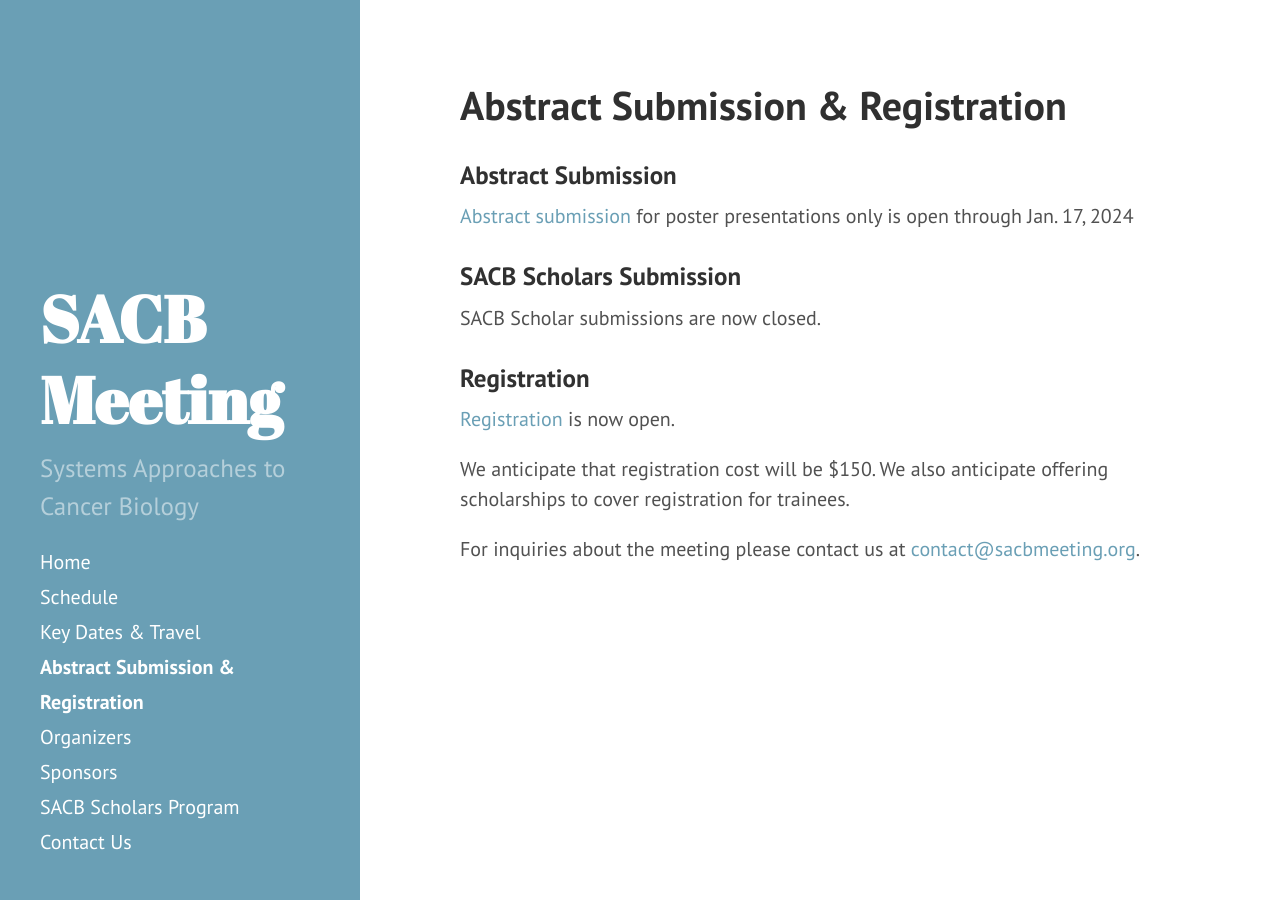
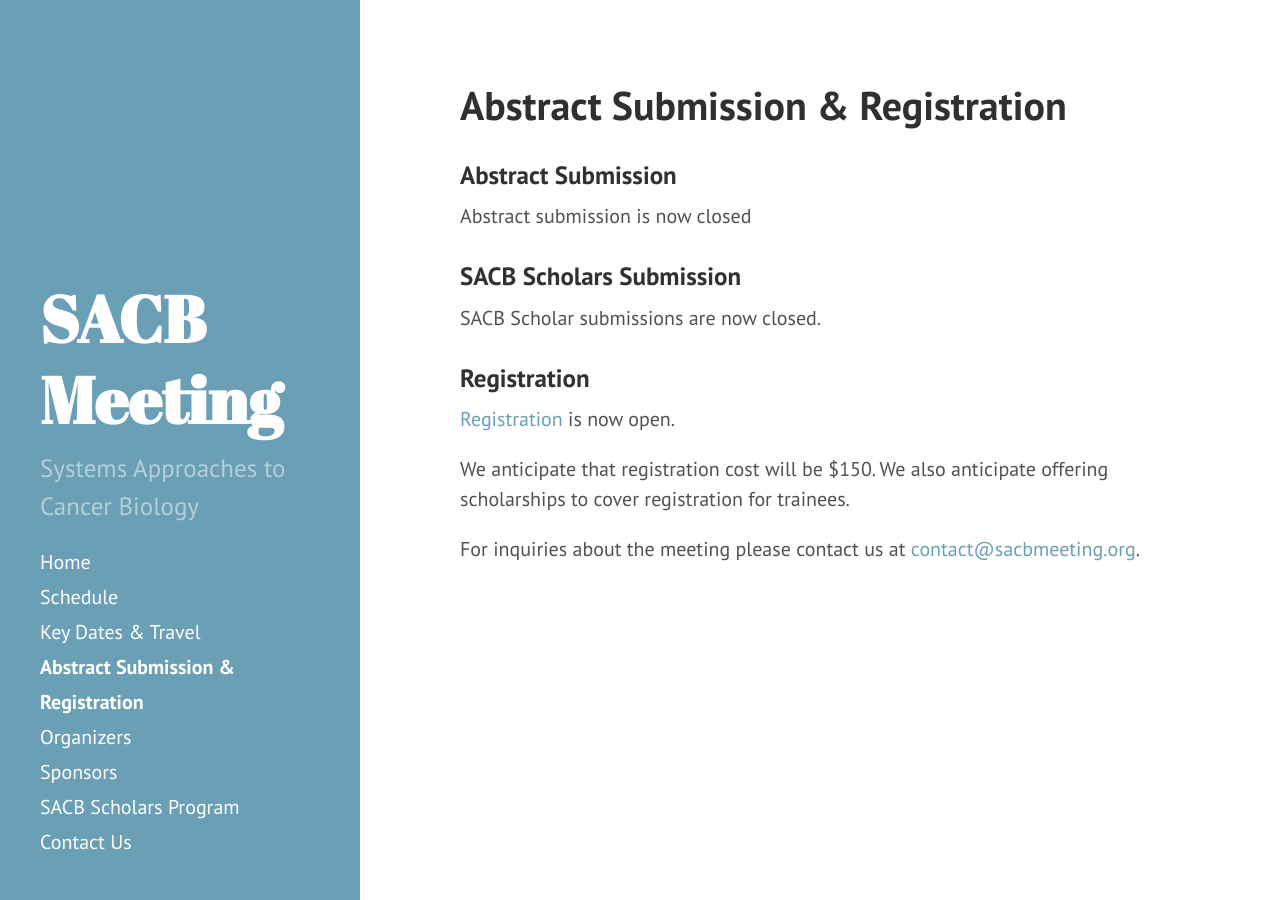
Before and after one commit to AECCSB/sacb-meeting, a Jekyll site: the page built from registration-abstract-submission.md, in a window 1280 px wide. Built offline with Jekyll 4.4.1, drawn with Linux system fonts in a browser that asks for light colours.

Commit message:
Update registration-abstract-submission.md

```diff
--- a/registration-abstract-submission.md
+++ b/registration-abstract-submission.md
@@ -5,7 +5,7 @@ layout: page
 
 ### Abstract Submission
 
-[Abstract submission](https://forms.gle/ArHFcKNvtM5DeQDEA) for poster presentations only is open through Jan. 17, 2024
+Abstract submission is now closed
 
 ### SACB Scholars Submission
 
```
